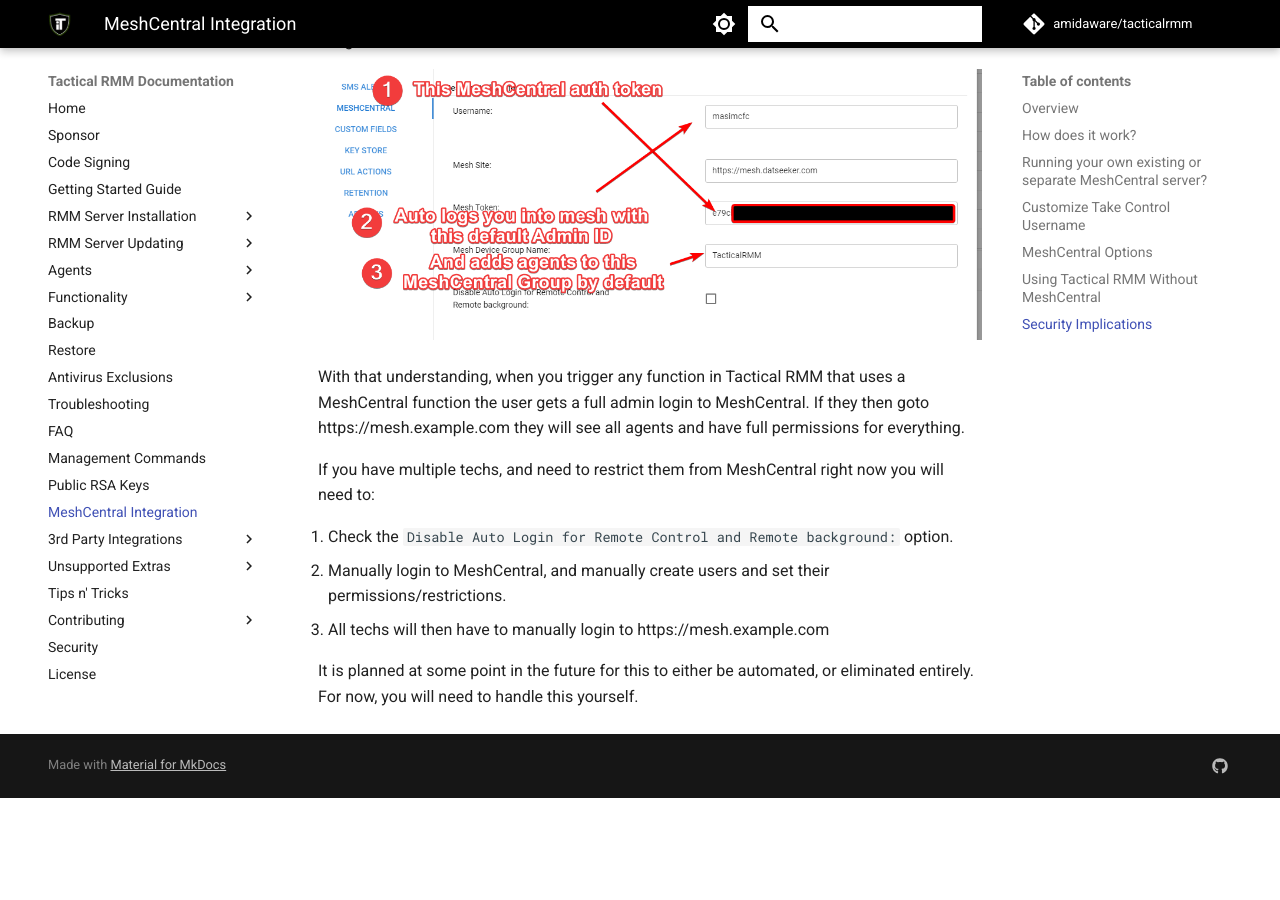
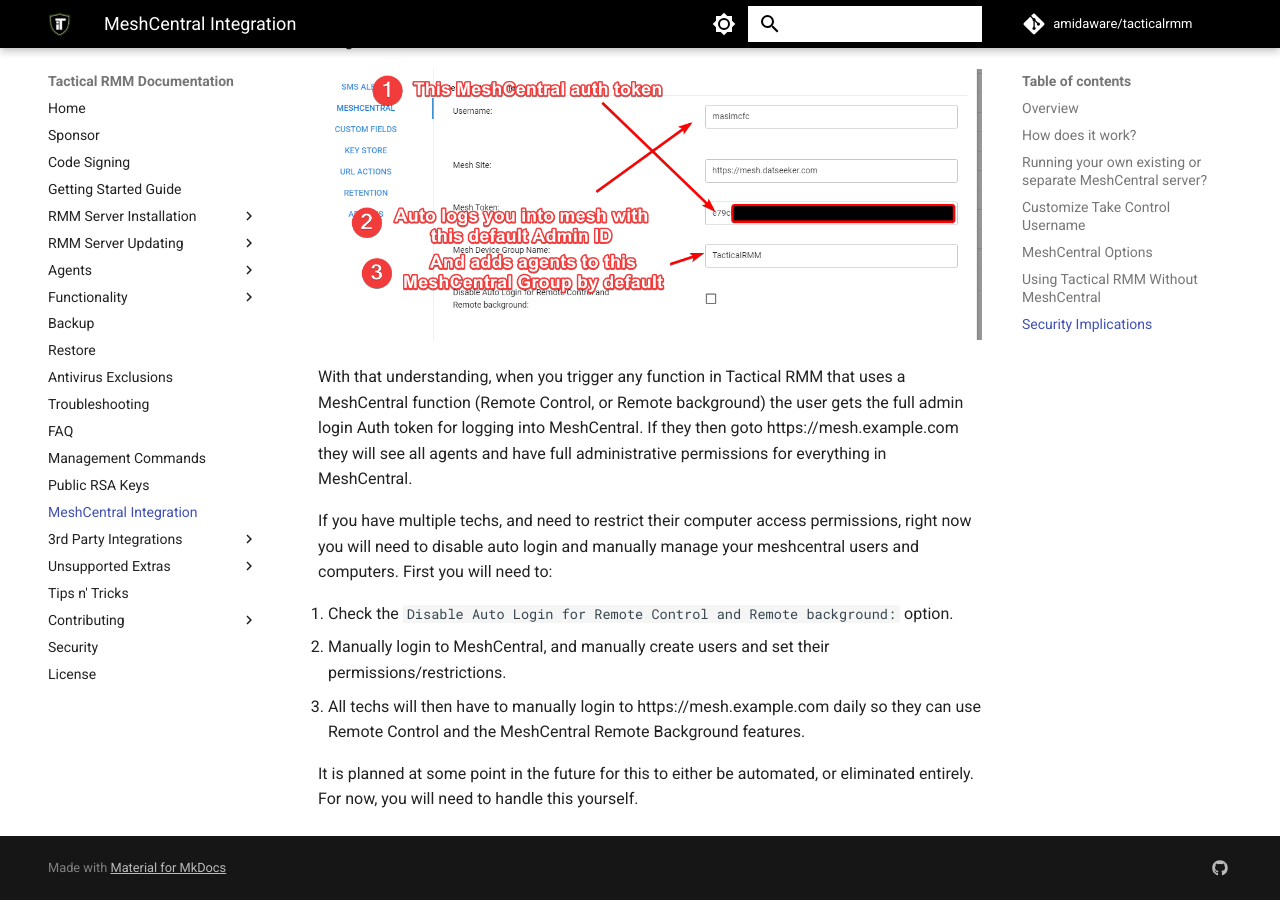
Before and after one commit to amidaware/trmm-docs, an MkDocs documentation site: the page built from docs/mesh_integration.md, in a window 1280 px wide and 900 px high, scrolled down 2430 px. Built offline with MkDocs 1.6.1 and Material for MkDocs 9.7.7, drawn with Linux system fonts in a browser that asks for light colours; comment, search, counter and statistics services are not loaded; before the commit the page ends 3228 px from its top, so only the background shows below that.

Commit message:
tweaking meshcentral wording

```diff
--- a/docs/mesh_integration.md
+++ b/docs/mesh_integration.md
@@ -80,12 +80,12 @@
 
 ![Integration](images/meshintegrationhowitworks.png)
 
-With that understanding, when you trigger any function in Tactical RMM that uses a MeshCentral function the user gets a full admin login to MeshCentral. If they then goto https://mesh.example.com they will see all agents and have full permissions for everything.
+With that understanding, when you trigger any function in Tactical RMM that uses a MeshCentral function (Remote Control, or Remote background) the user gets the full admin login Auth token for logging into MeshCentral. If they then goto https://mesh.example.com they will see all agents and have full administrative permissions for everything in MeshCentral.
 
-If you have multiple techs, and need to restrict them from MeshCentral right now you will need to:
+If you have multiple techs, and need to restrict their computer access permissions, right now you will need to disable auto login and manually manage your meshcentral users and computers. First you will need to:
 
 1. Check the `Disable Auto Login for Remote Control and Remote background:` option.
 2. Manually login to MeshCentral, and manually create users and set their permissions/restrictions.
-3. All techs will then have to manually login to https://mesh.example.com
+3. All techs will then have to manually login to https://mesh.example.com daily so they can use Remote Control and the MeshCentral Remote Background features.
 
 It is planned at some point in the future for this to either be automated, or eliminated entirely. For now, you will need to handle this yourself.
```
